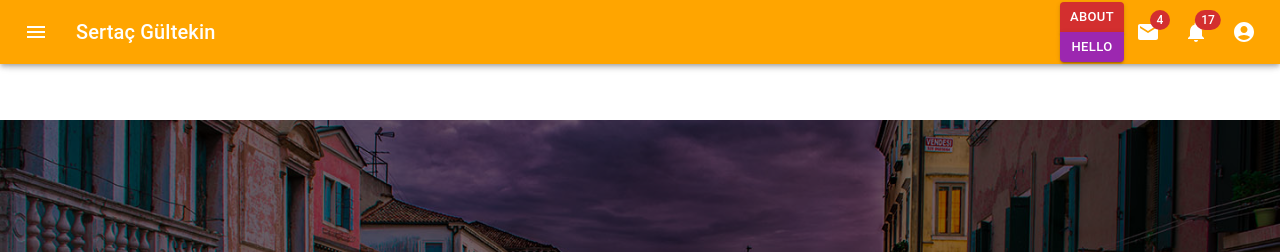
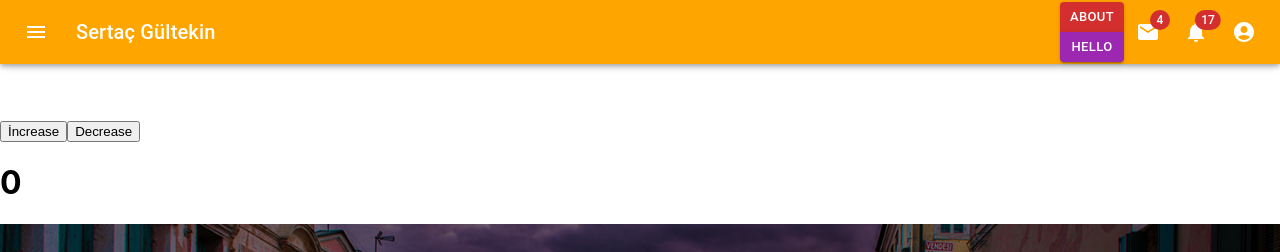
Before and after one commit to sertacgltkn/my-website, a React (Create React App) app: page / in a window 1280 px wide. Shown: the top 252 px of the page. Built offline with nearby package versions, Linux system fonts and the light colour scheme; the HTML template or start-up script is replaced by a standard one; what react-swipeable-views-utils would draw is missing.

Commit message:
some changes

```diff
--- a/src/App.js
+++ b/src/App.js
@@ -19,9 +19,16 @@
 
   const [theme, setTheme] = useState ('light')
 
+  const [count, setCount] = useState (0);
+
   return (
     <div>
       <br/><br/><br/><br/><br/><br/>
+
+
+      <button onClick={()=> setCount (count +1)} >İncrease</button>
+      <button onClick={()=> setCount (count -1)} >Decrease</button>
+      <h1>{count}</h1>
 
       <Navbar/>
 
```
